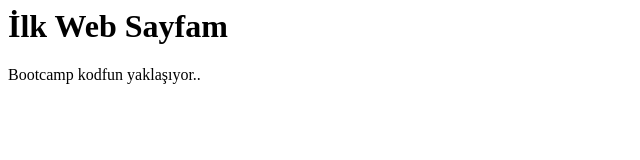
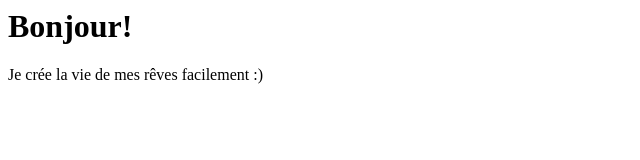
Before and after one commit to ugunesb/ugunesb.github.io, a plain HTML site: page index.html in a window 1280 px wide. Shown: the whole page, without its empty margins (0-640 px from the left). Drawn offline with Linux system fonts and the light colour scheme.

Commit message:
Update index.html

```diff
--- a/index.html
+++ b/index.html
@@ -1,5 +1,5 @@
-<h1>İlk Web Sayfam</h1>
+<h1>Bonjour!</h1>
 
-<p>Bootcamp kodfun yaklaşıyor..</p>
+<p>Je crée la vie de mes rêves facilement :) </p>
 
-<!-- Bootcamp Kodfun -->
+<!-- Je prends ma vie en main -->
```
